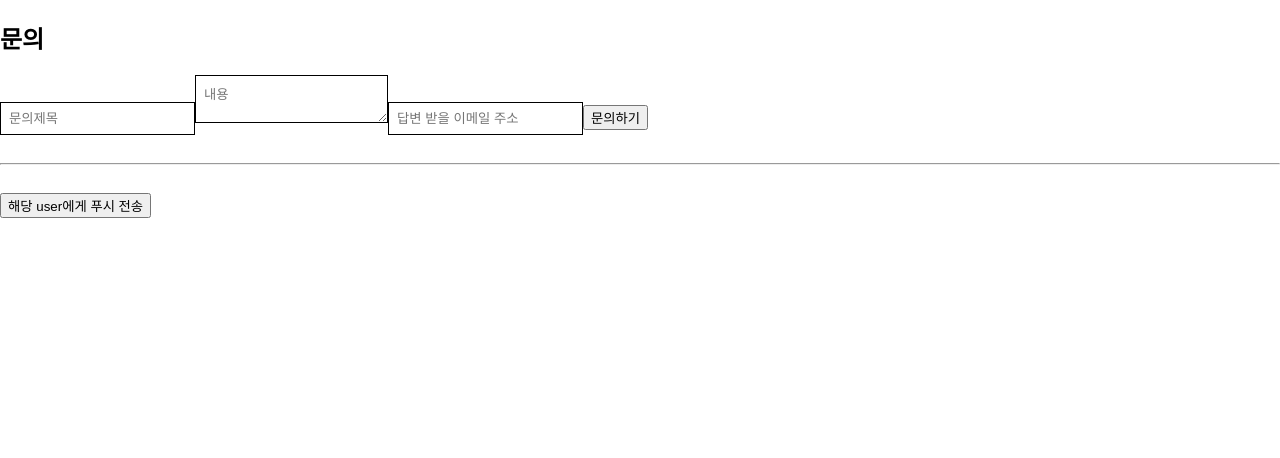
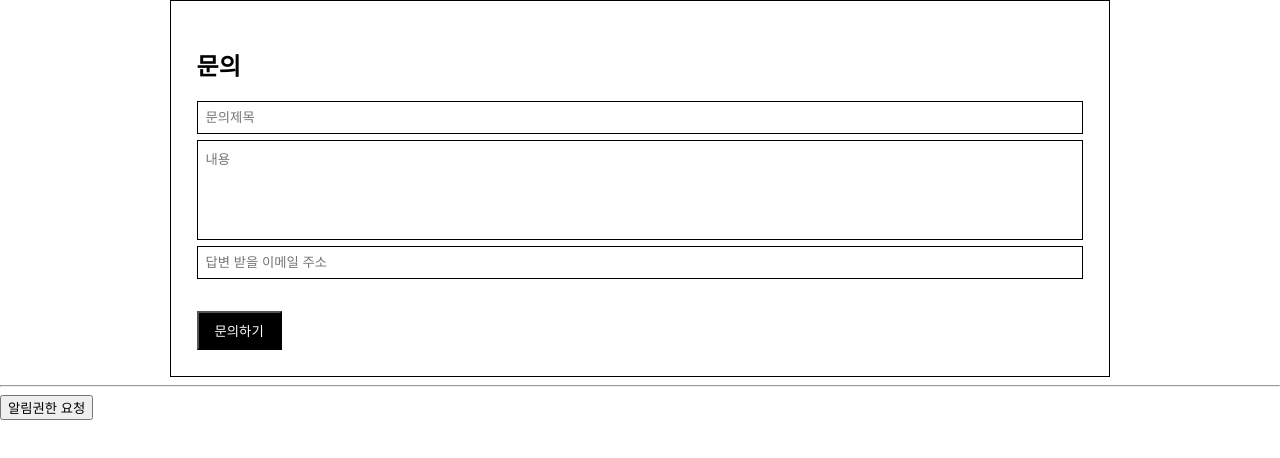
Before and after one commit to naja-ep/landing-platform, a Next.js app: page / in a window 1280 px wide. Shown: the top 458 px of the page. Built offline with nearby package versions, Linux system fonts and the light colour scheme.

Commit message:
개별 장치에 푸시 알림 전송

```diff
--- a/components/Contact.js
+++ b/components/Contact.js
@@ -8,18 +8,12 @@ const Contact = () => {
 
   const changeName = (e) => { setName(e.target.value); };
   const changeContents = (e) => {  setContents(e.target.value);  };
-  const changeEmail = (e) => {  setEmail(e.target.value);  };
-
+  const changeEmail = (e) => { setEmail(e.target.value);  };
   const clearForm = (e) => {
     setName("");
     setContents("");
     setEmail("");
   };
-
-
-
-
-
   const handleSubmit = (e) => {
     e.preventDefault();
     // console.log(name, contents, email);
@@ -30,6 +24,7 @@ const Contact = () => {
       email,
     };
     // console.log(formdata.name, formdata.contents, formdata.email);
+
 
     // strpi admin에 목록화하기
     fetch(`${baseApiUrl}/api/contacts`, {
@@ -44,41 +39,44 @@ const Contact = () => {
           email: `${formData.email}`,
         },
       }),
-    }).then((response) => {
-      //console.log(response);
+    })
+    .then((response) => {
+      console.log(response);
       if (response.status === 200) {
-        alert(response.status+"정상적으로 문의가 등록되었습니다.");
-        //sendPush();
+        alert("정상적으로 문의가 등록되었습니다.");
+        makeRandomExternalUserId();
         clearForm();
       } else {
-        alert(response.status+"에러. 정상적으로 문의가 등록되지 않았습니다. 다시 시도해주세요.");
+        alert(response.status+" 에러. 문의가 등록되지 않았습니다.");
       }
-    });
-
+    })
+    .catch(err => {
+      console.log(err);
+      alert("문의가 등록되지 않았습니다. 다시 시도해주세요.");
+    })
   };
 
-
-// async function sendPushToUser(){
-//   await setRandomExternalUseId();
-//   await SendPushHello();
-// }
 
 
 
   const [externalUserId, setExternalUserId] = useState("");
-  const setRandomExternalUseId = () => {
+  const makeRandomExternalUserId = () => {
     OneSignal.getExternalUserId().then(function(externalUserId){
-      console.log("서버에서 가져온 externalUserId: ", externalUserId);
-      setExternalUserId(externalUserId);
-      SendPushHello(externalUserId);
-      console.log(externalUserId)
-      // @@@@@@@@@@ 수정씨 컴퓨터에서 external user id를 가져오지 못함 @@@@@@@@@@
-
+      //setExternalUserId(externalUserId);
+      if(externalUserId == null || externalUserId == undefined ){
+        console.log('없을때: '+externalUserId);
+        const ramdonText = randomDigitCharacterslength(5);
+        const newExternalUserId = ramdonText;
+        console.log('new:' + newExternalUserId)
+        OneSignal.setExternalUserId(newExternalUserId);
+      } else {
+        console.log('있을때: '+externalUserId);
+      }
+      sendPush(externalUserId);
     });
   }
 
-
-  async function SendPushHello(externalUserId){
+  async function sendPush(externalUserId){
 
     /*
       # User Auth Key(220630 발급)  : YWI3YTM0MDAtNjBmZC00ZGQ1LWIwYzUtODY3NjUyNzJkNzc5
@@ -87,24 +85,23 @@ const Contact = () => {
       # 개발서버 Rest api key(220629 발급) : ZmE0MGNiYzUtYjljMC00YzFlLTgyZTAtYjhjNzUyYzMyYmJi
       # 실서버 Rest api key(220630 발급) : NGE1Zjk1MDAtZGUyYS00OGExLTg4YWItZGQ2NDJhZGFkOGFj
 
-      # 개발서버 Appid(앱이름:landing-platform) : ed203017-82b0-43f9-ac75-e39079746cb5
-      # 실서버 Appid(앱이름:landing-platform-dev) : 516b2e1c-1f27-4c68-b639-b2d82617d697
+      # 개발서버 Appid(앱이름:landing-platform-dev) : ed203017-82b0-43f9-ac75-e39079746cb5
+      # 실서버 Appid(앱이름:landing-platform) : 516b2e1c-1f27-4c68-b639-b2d82617d697
     */
-     //setRandomExternalUseId();
       const pushOptions = {
         method: 'POST',
         headers: {
           Accept: 'text/plain',
-          //Authorization: 'Basic ZmE0MGNiYzUtYjljMC00YzFlLTgyZTAtYjhjNzUyYzMyYmJi', //개발서버
-          Authorization: 'Basic NGE1Zjk1MDAtZGUyYS00OGExLTg4YWItZGQ2NDJhZGFkOGFj', //실서버
+          Authorization: 'Basic ZmE0MGNiYzUtYjljMC00YzFlLTgyZTAtYjhjNzUyYzMyYmJi', //개발서버
+          //Authorization: 'Basic NGE1Zjk1MDAtZGUyYS00OGExLTg4YWItZGQ2NDJhZGFkOGFj', //실서버
           'Content-Type': 'application/json',
         },
         body: JSON.stringify({
-          //app_id: "ed203017-82b0-43f9-ac75-e39079746cb5", //개발서버
-          app_id: "516b2e1c-1f27-4c68-b639-b2d82617d697", //실서버
+          app_id: "ed203017-82b0-43f9-ac75-e39079746cb5", //개발서버
+          //app_id: "516b2e1c-1f27-4c68-b639-b2d82617d697", //실서버
           //included_segments: ['Subscribed Users'],
           contents: {ko:'(개발)문의해주셔서 감사합니다.빠른 시일내에 답변해드리겠습니다.😀', en: 'Welcome !! :)'},
-          name: 'api로 만드는',
+          name: '자동 환영 메시지',
           include_external_user_ids : [`${externalUserId}`] //개발서버&실서버
           //include_external_user_ids : ['cf319f4b-aa2a-445f-b390-1e39bc354a69'] //개발서버-내꺼피씨크롬
           //include_external_user_ids : ['8261d8c2-c1a2-43ad-9e4e-8efc3d539338'] //실서버
@@ -115,36 +112,21 @@ const Contact = () => {
         .then(response => response.json())
         .then((response) => {
           console.log(response);
-          console.log('알림전송완료');
-
-
         })
-        .catch(err => {console.error(err);     });
+        .catch(err => {console.error(err); });
 
   }
 
-
-  /*
-    const isSubscribe = () => {
-
-      OneSignal.push(["getNotificationPermission", function(permission) {
-        console.log("Site Notification Permission:", permission);
-        // 사이트에서 알림을 허용하는지 여부: default(기본값), denied(차단됨), granted(허용함)
-        if( permission === 'granted' ){
-          console.log('알림을 허용함')
-          sendPush();
-        } else if ( permission === 'denied'){
-          console.log('알림을 차단함');
-        } else {
-          console.log('알림 차단여부의 기본값')
-          OneSignal.init({
-            allowLocalhostAsSecureOrigin: true,
-          })
-        }
-
-      }]);
-    }
-  */
+  function isNotification(){
+    Notification.requestPermission().then(function(permission) {
+      console.log(permission);
+      if( permission === 'denied' ){
+        console.log('거절됨');
+      } else if ( permission === 'default'){
+        console.log('기본값')
+      }
+    });
+  }
 
   return (
     <>
@@ -152,25 +134,19 @@ const Contact = () => {
       <div className="wrapper clearfix">
         <h2>문의</h2>
         <form name="form-contact" action="" onSubmit={handleSubmit}>
-          <div>
+          <div className="insert_wrap">
             <input type="text" placeholder="문의제목" id="name" onChange={changeName} value={name} />
             <textarea type="text" placeholder="내용" id="contents" onChange={changeContents} value={contents} />
             <input type="email" placeholder="답변 받을 이메일 주소" id="email" onChange={changeEmail} value={email} />
-            <span>
-              <input type="submit" value="문의하기"/>
-            </span>
+          </div>
+          <div className="btn_wrap">
+            <input type="submit" value="문의하기"/>
           </div>
         </form>
       </div>
     </section>
-    <br/>
-
-    <hr/>
-
-    <br/>
-    <div>
-      <button onClick={setRandomExternalUseId}>해당 user에게 푸시 전송</button>
-    </div>
+    <hr />
+    <button onClick={isNotification}>알림권한 요청</button>
     </>
   );
 };
--- a/pages/_app.js
+++ b/pages/_app.js
@@ -1,14 +1,31 @@
 import { useEffect } from 'react';
 import '../styles/globals.css'
 
+
+
+//external user id 난수화
+function randomDigitCharacterslength(lenth){
+  var text = "";
+  var possible = "ABCDEFGHIJKLMNOPQRSTUVWXYZabcdefghijklmnopqrstuvwxyz0123456789";
+  for( var i=0; i < lenth; i++ )
+      text += possible.charAt(Math.floor(Math.random() * possible.length));
+  return text;
+}
+
+
+
+
+
 function MyApp({ Component, pageProps }) {
+
+
 
   useEffect(() => {
     window.OneSignal = window.OneSignal || [];
     OneSignal.push(function() {
       OneSignal.init({
-        appId: "516b2e1c-1f27-4c68-b639-b2d82617d697", //실서버
-        //appId: "ed203017-82b0-43f9-ac75-e39079746cb5", //개발서버
+        //appId: "516b2e1c-1f27-4c68-b639-b2d82617d697", //실서버
+        appId: "ed203017-82b0-43f9-ac75-e39079746cb5", //개발서버
         safari_web_id: "",
         subdomainName: "당신의 서브도메인 여기에",
         welcomeNotification : {
@@ -22,7 +39,23 @@ function MyApp({ Component, pageProps }) {
           position: "bottom-right", //버튼 위치 : bottom-left, bottom-right(기본값)
         },
         allowLocalhostAsSecureOrigin: true,
-      })
+      });
+
+
+      OneSignal.getExternalUserId().then(function(externalUserId){
+        //setExternalUserId(externalUserId);
+        //SendPushHello(externalUserId);
+        if(externalUserId == null || externalUserId == undefined ){
+          console.log('없을때: '+externalUserId);
+          const ramdonText = randomDigitCharacterslength(5);
+          const newExternalUserId = ramdonText;
+          console.log('new:' + newExternalUserId)
+          OneSignal.setExternalUserId(newExternalUserId);
+        } else {
+          console.log('있을때: '+externalUserId);
+        }
+      });
+
     });
 
     return () => {
--- a/styles/globals.css
+++ b/styles/globals.css
@@ -17,3 +17,17 @@ a {
 textarea,
 input[type='text'],
 input[type='email']{border:1px solid #000; padding: 0.5rem; }
+
+#contact {border:1px solid #000; margin:auto; max-width: 940px; padding: 2%; box-sizing: border-box;}
+#contact input[type="text"],
+#contact input[type="email"],
+#contact textarea {width: 100%; display:block;}
+#contact textarea {height: 100px; resize:none;}
+#contact input+input,
+#contact input+textarea,
+#contact textarea+input{margin-top: 6px;}
+#contact input[type="submit"],
+#contact input[type="button"] {background:#000; color:#fff; padding: 0.5rem 1rem; cursor:pointer;}
+
+#contact .insert_wrap {}
+#contact .btn_wrap {margin-top:2rem;}
```
